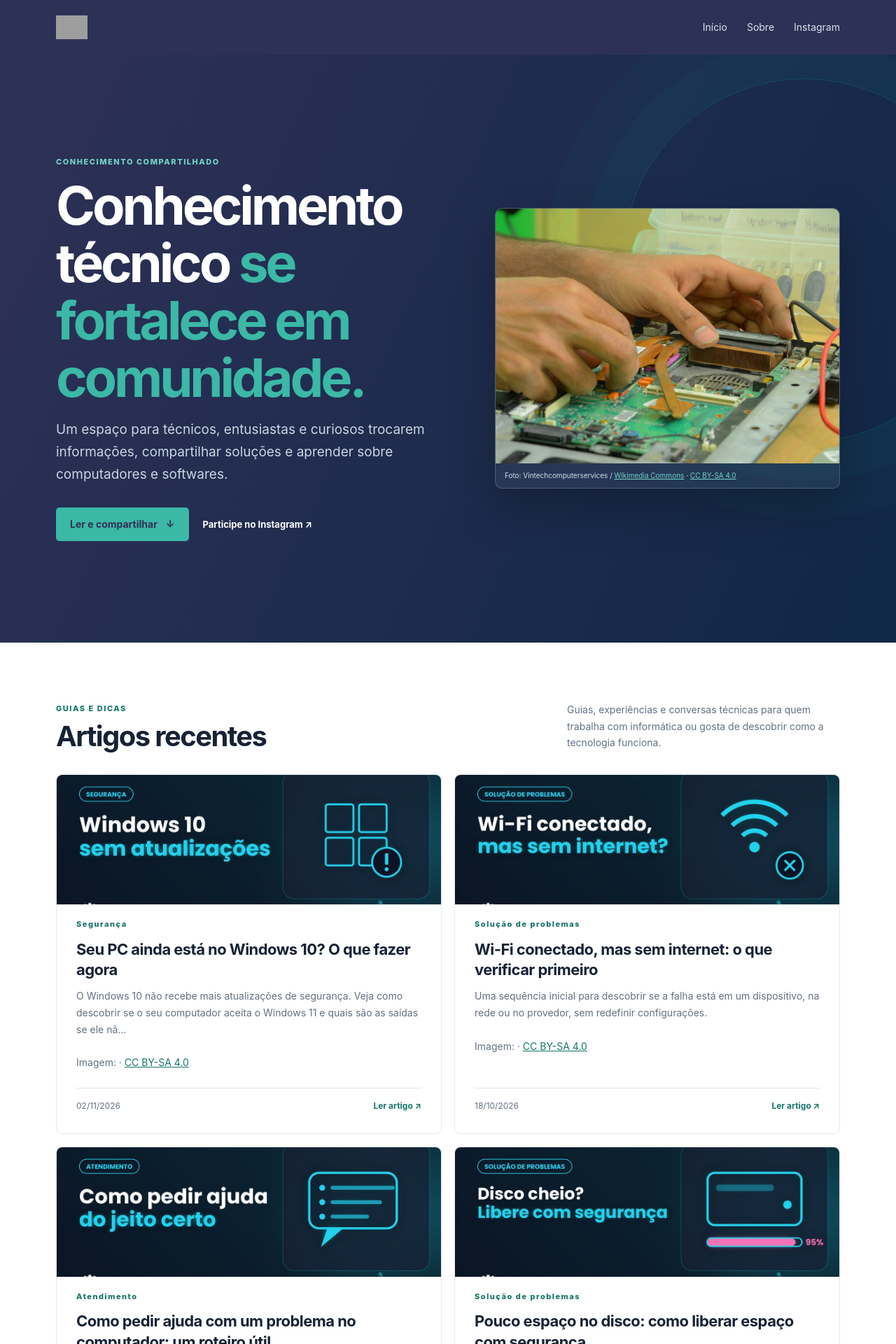
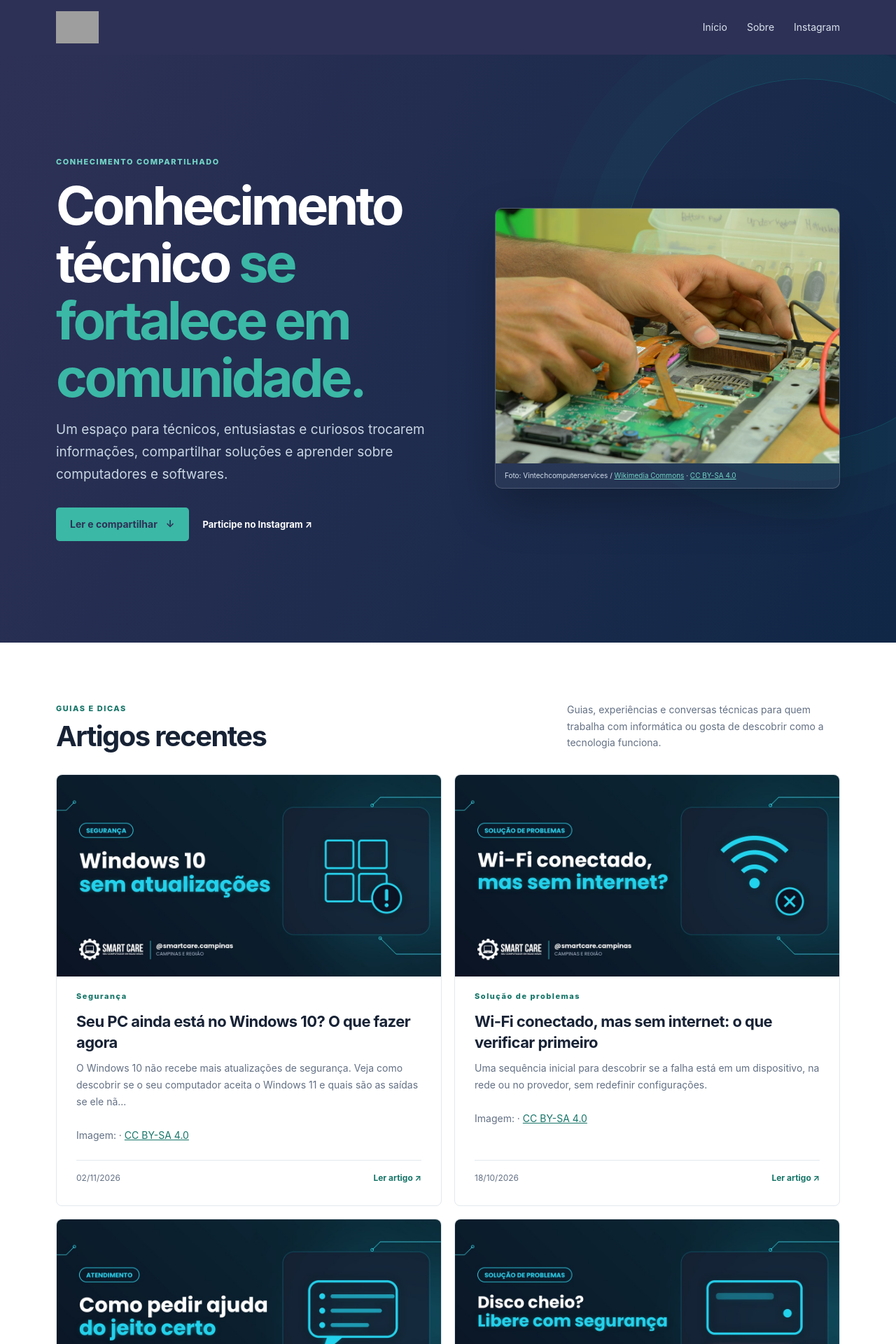
Before and after one commit to wagnersdoliveira/smart-care-blog, a Jekyll site: the page built from index.html, in a window 1280 px wide. Shown: the top 1920 px of the page at 70% size. Built offline with Jekyll 4.4.1, drawn with Linux system fonts in a browser that asks for light colours; grey boxes are pictures that could not be loaded.

Commit message:
Add files via upload

```diff
--- a/assets/css/style.css
+++ b/assets/css/style.css
@@ -76,6 +76,8 @@ a { color: inherit; }
 }
 
 .brand b { color: var(--teal); }
+.brand img.brand-logo { width: auto; height: 46px; }
+@media (max-width: 720px) { .brand img.brand-logo { width: auto; height: 38px; } }
 
 .header-inner nav {
   display: flex;
@@ -263,7 +265,8 @@ a { color: inherit; }
 .card-photo img {
   display: block;
   width: 100%;
-  height: 185px;
+  height: auto;
+  aspect-ratio: 1200 / 630;
   object-fit: cover;
   transition: transform .25s ease;
 }
```
